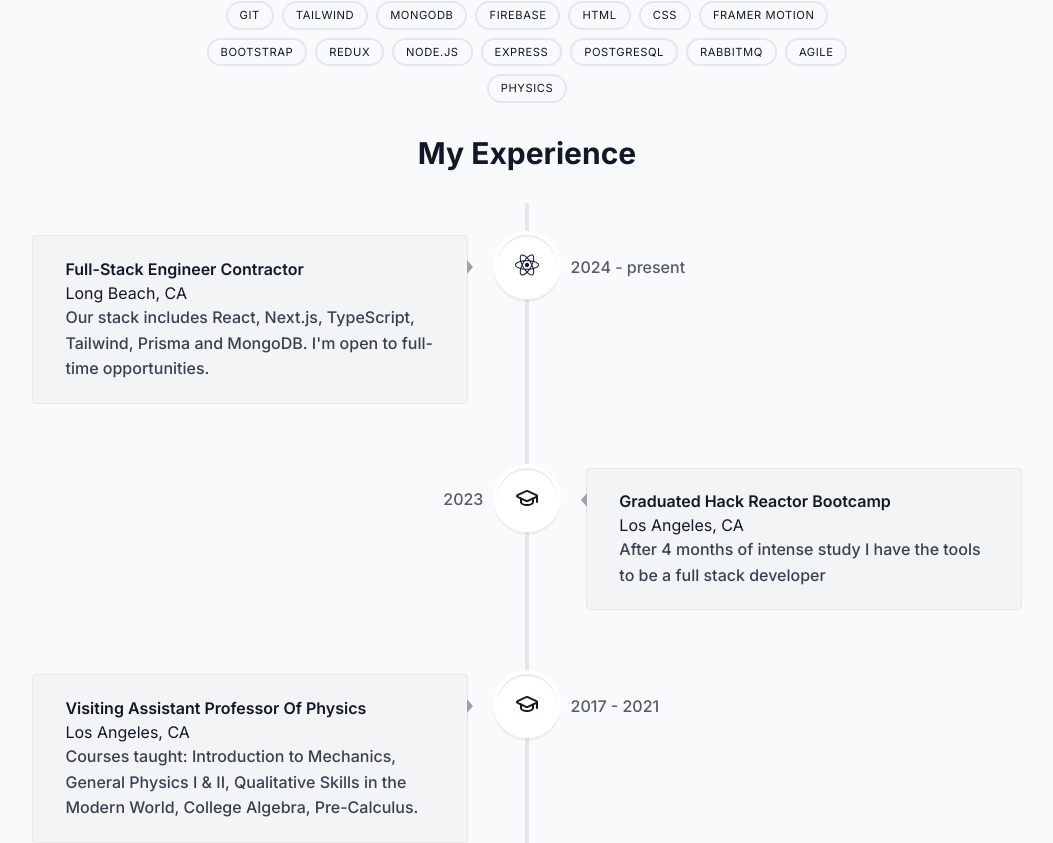
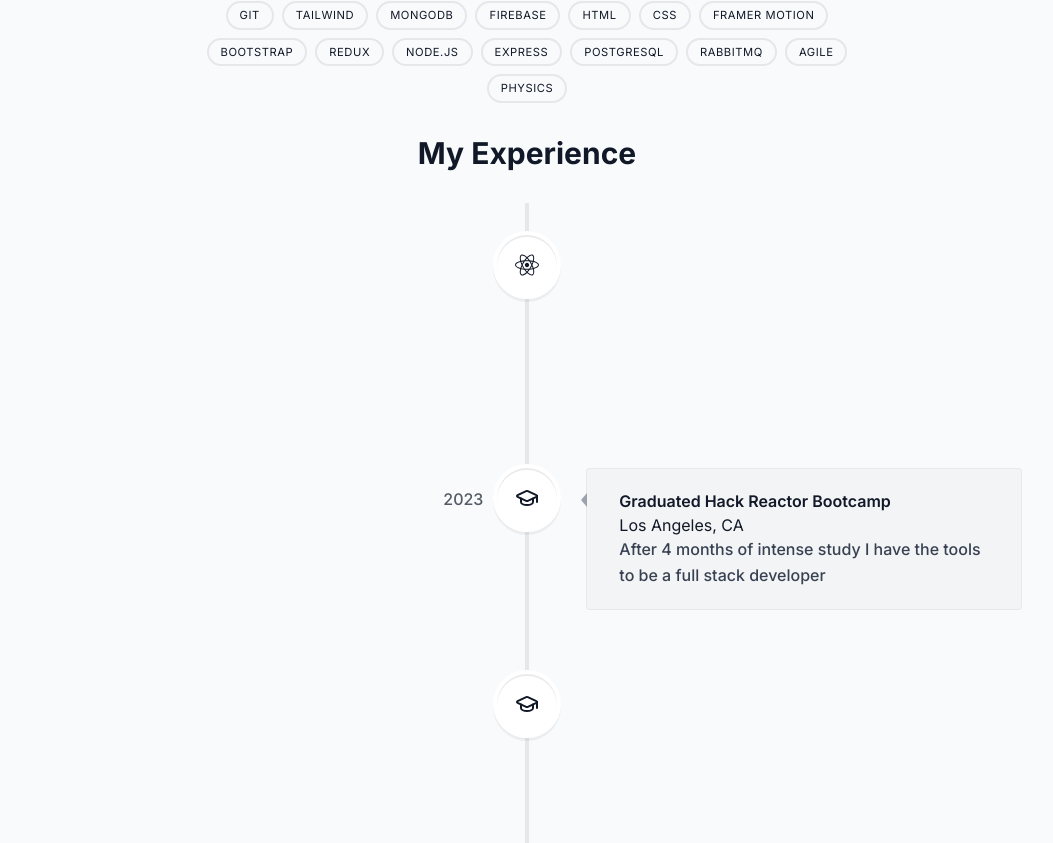
Before and after one commit to SkiSherpa/portfolio, a Next.js app: page / in a window 1280 px wide. Shown: the part 2700-3543 px from the top of the page, without its empty margins (113-1166 px from the left). Built offline with nearby package versions, Linux system fonts and the light colour scheme.

Commit message:
Fix timeline, but animation not working

```diff
--- a/src/components/Experience.tsx
+++ b/src/components/Experience.tsx
@@ -13,9 +13,9 @@ import { useSectionInView } from "@/lib/hooks";
 export default function Experience() {
 	const { ref } = useSectionInView("Experience", 0.85);
 	return (
-		<section id="experience" ref={ref}>
+		<section id="experience" ref={ref} className="scroll-mt-28 mb-28 sm:mb-40">
 			<SectionHeading>My experience</SectionHeading>
-			<VerticalTimeline animate={false} lineColor="">
+			<VerticalTimeline animate={true} lineColor="">
 				{experiencesData.map((exp, index) => (
 					<React.Fragment key={index}>
 						<VerticalTimelineElement
@@ -32,6 +32,7 @@ export default function Experience() {
 							date={exp.date}
 							iconStyle={{ background: "white", fontSize: "1.5rem" }}
 							icon={exp.icon}
+							visible={true}
 						>
 							<h3 className="font-semibold capitalize">{exp.title}</h3>
 							<h4 className="font-normal !mt-0">{exp.location}</h4>
```
